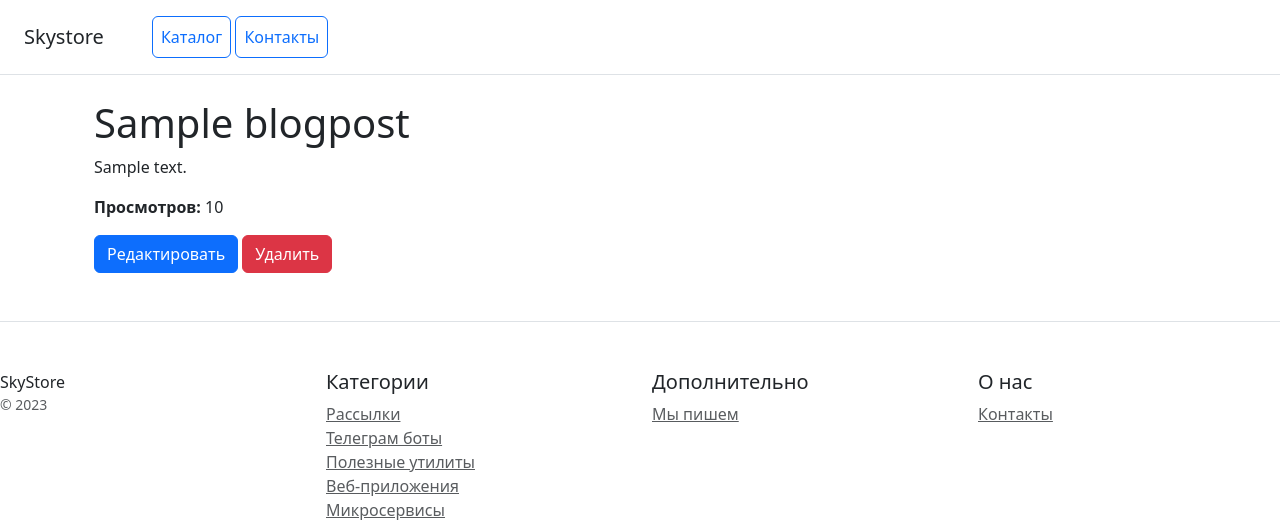
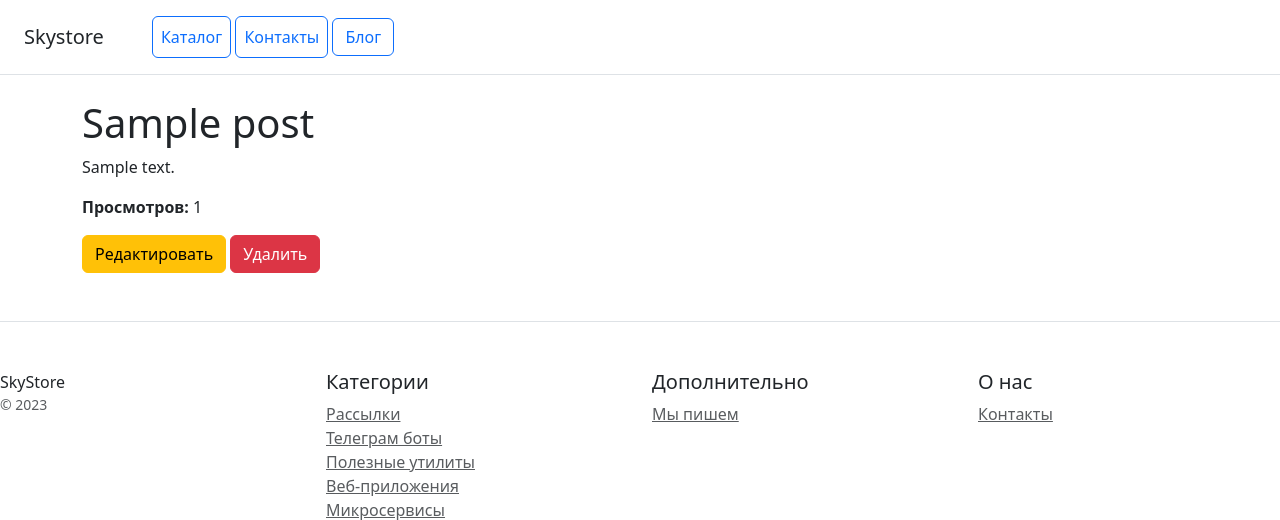
Before and after one commit to mikeshumkin13/skystore_project, a Django app: template blog/templates/blog/blogpost_detail.html in a window 1280 px wide. Shown: the top 520 px of the page. Run offline with Django 5.2, Linux system fonts and the light colour scheme; the template is opened without the code that fills it: most values are stand-ins (such as "Sample title", 1, 10 or a date in 2020); some libraries are stand-ins or nearby versions.

Commit message:
завершение домашки 25 CBV и функционал блога

```diff
--- a/blog/templates/blog/blogpost_detail.html
+++ b/blog/templates/blog/blogpost_detail.html
@@ -1,14 +1,14 @@
 {% extends "base.html" %}
 
+{% block title %}{{ post.title }}{% endblock %}
+
 {% block content %}
-<div class="container mt-4">
-    <h1>{{ blogpost.title }}</h1>
-    {% if blogpost.preview %}
-        <img src="{{ blogpost.preview.url }}" class="img-fluid my-3">
-    {% endif %}
-    <p>{{ blogpost.content }}</p>
-    <p><strong>Просмотров:</strong> {{ blogpost.views }}</p>
-    <a href="{% url 'blog:blog_update' blogpost.pk %}" class="btn btn-primary">Редактировать</a>
-    <a href="{% url 'blog:blog_delete' blogpost.pk %}" class="btn btn-danger">Удалить</a>
-</div>
+  <h1>{{ post.title }}</h1>
+  {% if post.preview %}
+    <img src="{{ post.preview.url }}" class="img-fluid mb-3" alt="Превью">
+  {% endif %}
+  <p>{{ post.content }}</p>
+  <p><strong>Просмотров:</strong> {{ post.views_count }}</p>
+  <a href="{% url 'blog:blog_update' post.pk %}" class="btn btn-warning">Редактировать</a>
+  <a href="{% url 'blog:blog_delete' post.pk %}" class="btn btn-danger">Удалить</a>
 {% endblock %}
--- a/blog/urls.py
+++ b/blog/urls.py
@@ -11,8 +11,8 @@ app_name = "blog"
 
 urlpatterns = [
     path("", BlogPostListView.as_view(), name="post_list"),
-    path("<int:pk>/", BlogPostDetailView.as_view(), name="post_detail"),
-    path("create/", BlogPostCreateView.as_view(), name="post_create"),
-    path("<int:pk>/update/", BlogPostUpdateView.as_view(), name="post_update"),
-    path("<int:pk>/delete/", BlogPostDeleteView.as_view(), name="post_delete"),
+    path("<int:pk>/", BlogPostDetailView.as_view(), name="blog_detail"),
+    path("create/", BlogPostCreateView.as_view(), name="blog_create"),
+    path("<int:pk>/update/", BlogPostUpdateView.as_view(), name="blog_update"),
+    path("<int:pk>/delete/", BlogPostDeleteView.as_view(), name="blog_delete"),
 ]
--- a/catalog/templates/catalog/menu.html
+++ b/catalog/templates/catalog/menu.html
@@ -3,5 +3,6 @@
     <nav class="ms-5">
         <a class="p-2 btn btn-outline-primary" href="/">Каталог</a>
         <a class="p-2 btn btn-outline-primary" href="/contacts/">Контакты</a>
+        <a href="{% url 'blog:post_list' %}" class="btn btn-outline-primary">Блог</a>
     </nav>
 </div>
```
Also changed, not shown: blog/forms.py (added, +7 -0 lines), blog/templates/blog/blogpost_list.html (+14 -8 lines), README.md.
